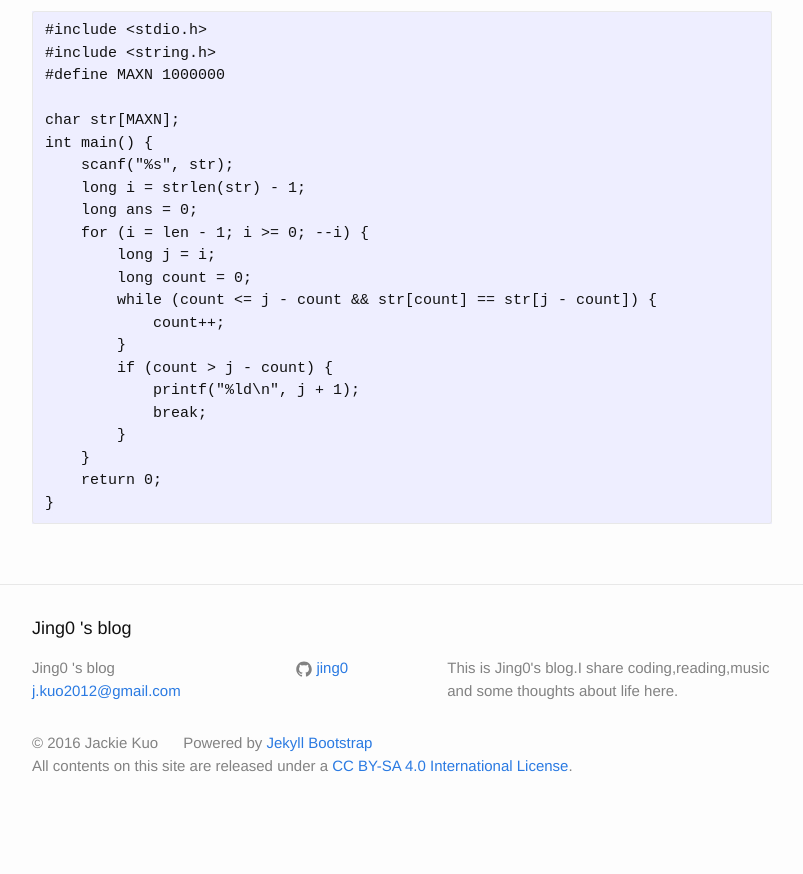
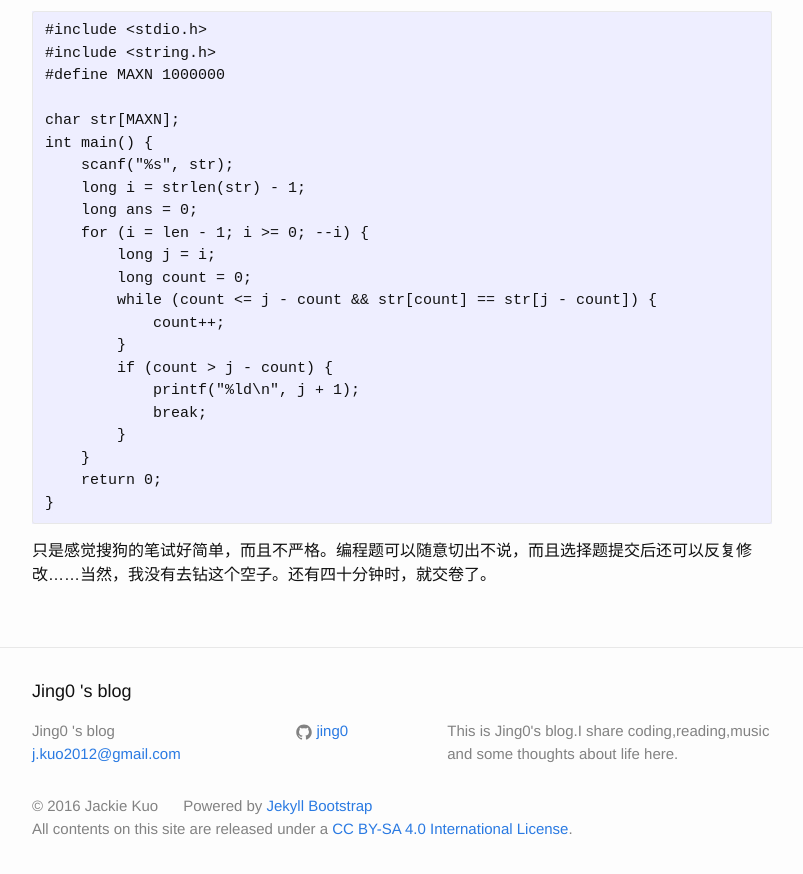
Before and after one commit to Jing0/jing0.github.io, a Jekyll site: the page built from _posts/2016-09-12-sogou-test.md, in a window 1280 px wide and 900 px high, scrolled down 3237 px. Shown: the top 874 px of the window, without its empty margins (238-1041 px from the left). Built offline with Jekyll 4.4.1, drawn with Linux system fonts in a browser that asks for light colours; before the commit the page ends 4074 px from its top, so only the background shows below that.

Commit message:
content added
content added

```diff
--- a/_posts/2016-09-12-sogou-test.md
+++ b/_posts/2016-09-12-sogou-test.md
@@ -161,3 +161,7 @@ C 代码如下：
         }
         return 0;
     }
+
+
+
+只是感觉搜狗的笔试好简单，而且不严格。编程题可以随意切出不说，而且选择题提交后还可以反复修改……当然，我没有去钻这个空子。还有四十分钟时，就交卷了。
```
